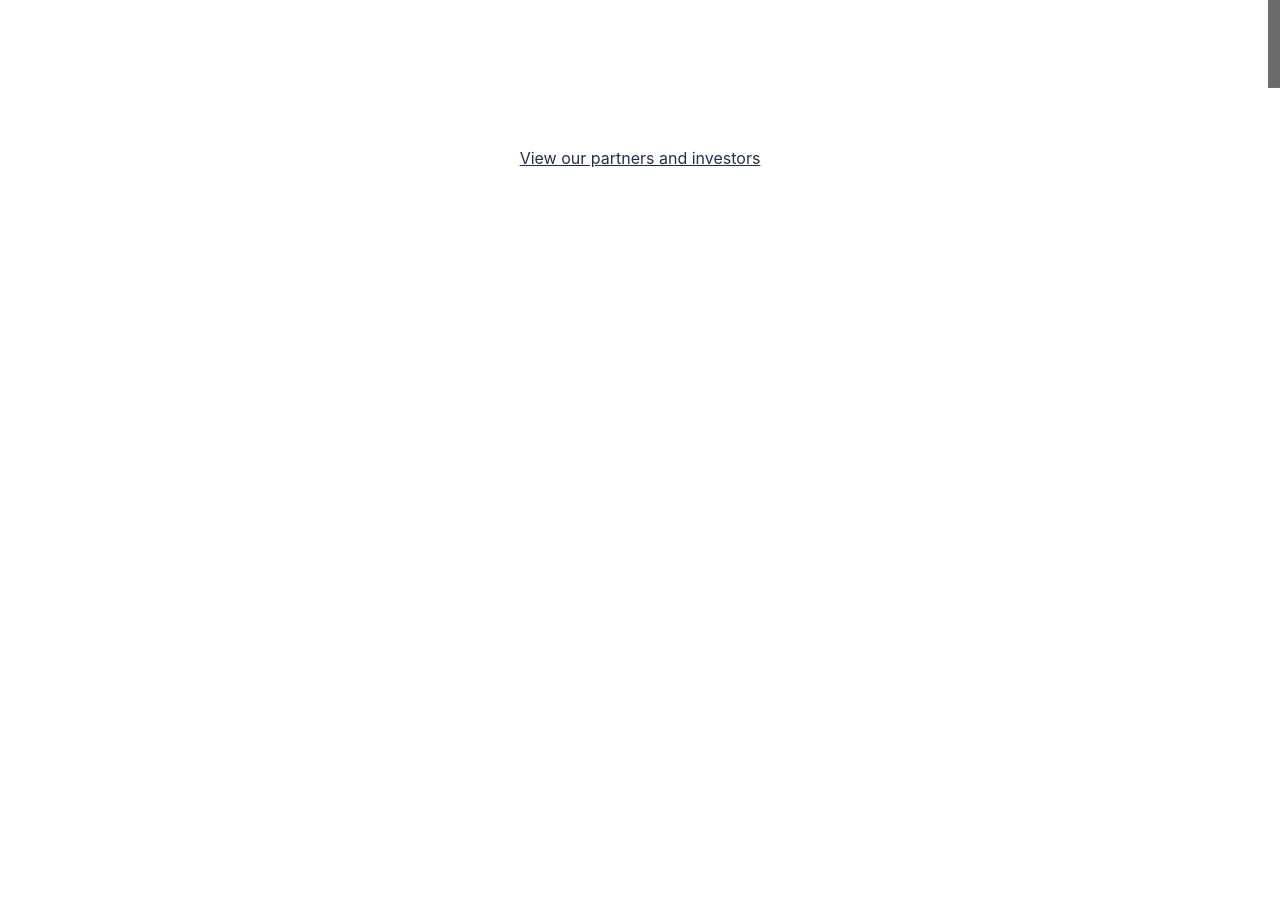
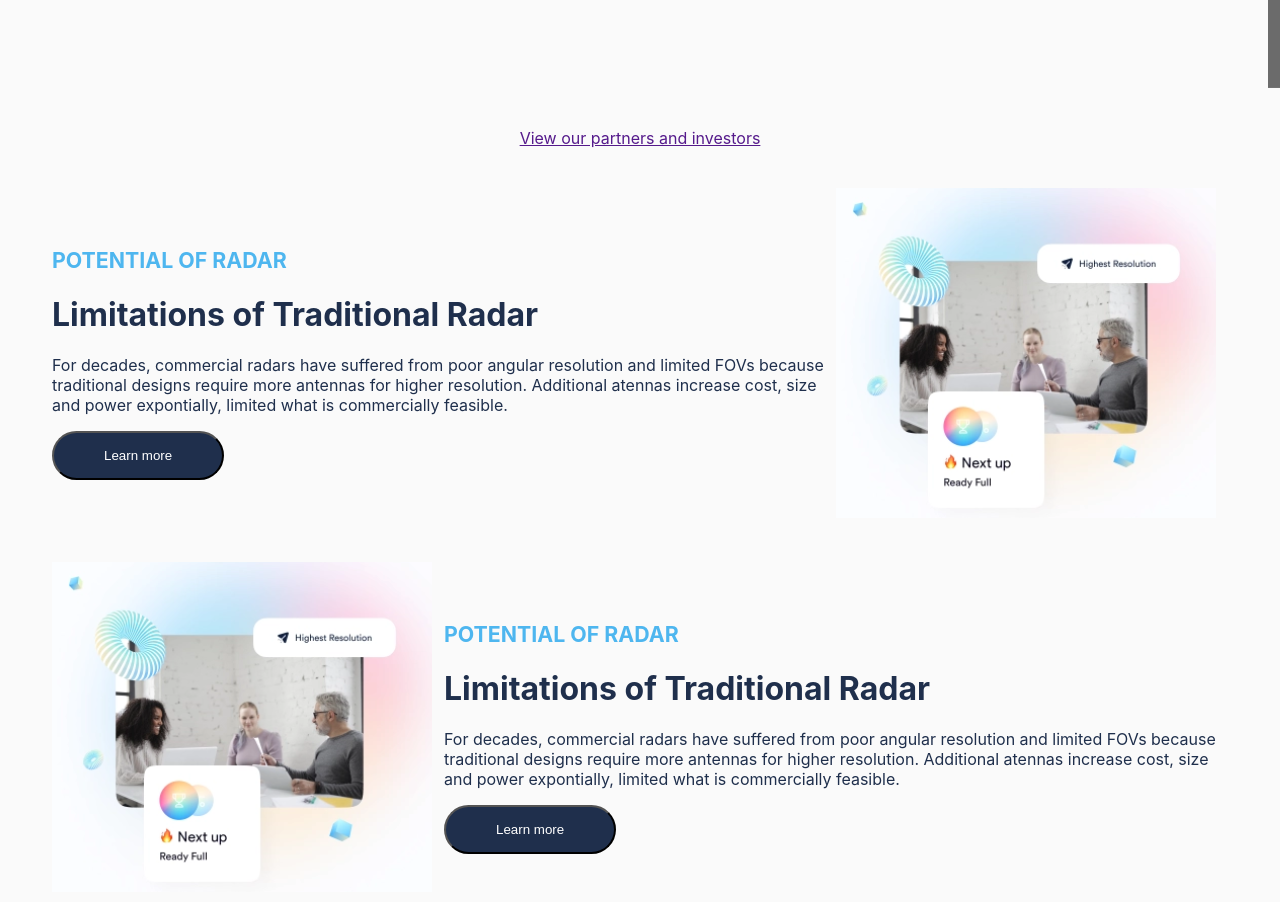
Before and after one commit to ShaanCoding/Archived, a React (Create React App) app in the folder react-oculi/: page / in a window 1280 px wide. Shown: the part 1400-2302 px from the top of the page. Before the commit the page ends 1600 px from the top, so only its background shows below. Built offline with nearby package versions, Linux system fonts and the light colour scheme.

Commit message:
Created infobox

```diff
--- a/react-oculi/src/App.tsx
+++ b/react-oculi/src/App.tsx
@@ -1,11 +1,37 @@
+import InfoBox from "./Components/InfoBox";
 import Partners from "./Components/Partners";
 import Splashscreen from "./Components/Splashscreen";
+
+import infoboxImg from "./images/infobox/infobox-1.PNG";
 
 function App() {
   return (
     <div className="App">
       <Splashscreen />
       <Partners />
+      <InfoBox
+        subHeading="POTENTIAL OF RADAR"
+        heading="Limitations of Traditional Radar"
+        paragraph="For decades, commercial radars have suffered from poor angular
+        resolution and limited FOVs because traditional designs require more
+        antennas for higher resolution. Additional atennas increase cost, size
+        and power expontially, limited what is commercially feasible."
+        buttonName="Learn more"
+        buttonURL=""
+        image={infoboxImg}
+      />
+      <InfoBox
+        subHeading="POTENTIAL OF RADAR"
+        heading="Limitations of Traditional Radar"
+        paragraph="For decades, commercial radars have suffered from poor angular
+        resolution and limited FOVs because traditional designs require more
+        antennas for higher resolution. Additional atennas increase cost, size
+        and power expontially, limited what is commercially feasible."
+        buttonName="Learn more"
+        buttonURL=""
+        image={infoboxImg}
+        isReverse={true}
+      />
     </div>
   );
 }
--- /dev/null
+++ b/react-oculi/src/Components/InfoBox.tsx
@@ -0,0 +1,31 @@
+const InfoBox: React.FC<{
+  subHeading: string;
+  heading: string;
+  paragraph: string;
+  buttonName: string;
+  buttonURL: string;
+  image: string;
+  isReverse?: boolean;
+}> = (props) => {
+  return (
+    <div
+      className="infobox box"
+      style={{ flexDirection: !props.isReverse ? "row" : "row-reverse" }}
+    >
+      <div style={{ flex: 2 }}>
+        <h2>{props.subHeading}</h2>
+        <h1>{props.heading}</h1>
+        <p>{props.paragraph}</p>
+        <a href={props.buttonURL}>
+          <button>{props.buttonName}</button>
+        </a>
+      </div>
+
+      <div style={{ flex: 1 }}>
+        <img src={props.image} />
+      </div>
+    </div>
+  );
+};
+
+export default InfoBox;
--- a/react-oculi/src/Components/Partners.tsx
+++ b/react-oculi/src/Components/Partners.tsx
@@ -7,7 +7,7 @@ import texasInstruments from "../images/partners/texasInstruments.png";
 
 const Partners = () => {
   return (
-    <div className="center column">
+    <div className="center column box">
       <div className="our-partners">
         <img src={BaiDu} />
         <img src={Decent} />
--- a/react-oculi/src/index.css
+++ b/react-oculi/src/index.css
@@ -13,23 +13,30 @@
   --dark-grey-hover: hsl(219, 42%, 30%);
   --opacity: hsla(219, 42%, 21%, 0.4);
 
+  --background-color: hsl(0, 0%, 98%);
   --white: hsl(0, 0%, 100%);
+
+  --blue: hsl(201, 83%, 62%);
 }
 
 body {
   margin: 2.5vw;
+  background-color: var(--background-color);
+  color: var(--dark-grey);
   font-family: -apple-system, BlinkMacSystemFont, "Segoe UI", "Roboto", "Oxygen",
     "Ubuntu", "Cantarell", "Fira Sans", "Droid Sans", "Helvetica Neue",
     sans-serif;
-  color: var(--dark-grey);
 }
 
-body a {
-  color: var(--dark-grey);
+button {
+  background-color: var(--dark-grey);
+  color: var(--white);
+  padding: 15px 50px;
+  border-radius: 50px;
 }
 
-body a:hover {
-  color: var(--dark-grey-hover);
+button:hover {
+  background-color: var(--dark-grey-hover);
 }
 
 .center {
@@ -40,6 +47,10 @@ body a:hover {
 
 .column {
   flex-direction: column;
+}
+
+.box {
+  padding: 20px 40px;
 }
 
 /* Start Of Splashscreen */
@@ -66,17 +77,6 @@ body a:hover {
   width: 600px;
 }
 
-.splashscreen button {
-  background-color: var(--dark-grey);
-  color: var(--white);
-  padding: 15px 50px;
-  border-radius: 50px;
-}
-
-.splashscreen button:hover {
-  background-color: var(--dark-grey-hover);
-}
-
 .splashscreen-circleBox {
   display: inline-block;
   text-align: center;
@@ -94,7 +94,14 @@ body a:hover {
   display: flex;
   align-items: center;
   justify-items: center;
-  padding: 20px 40px;
+}
+
+.our-partners a {
+  color: var(--dark-grey);
+}
+
+.our-partners a:hover {
+  color: var(--dark-grey-hover);
 }
 
 .our-partners img {
@@ -105,3 +112,19 @@ body a:hover {
 }
 
 /* End Of Our Partners */
+
+/* Start Of Infobox */
+
+.infobox {
+  display: flex;
+  justify-content: center;
+  align-items: center;
+  padding: 20px;
+}
+
+.infobox h2 {
+  color: var(--blue);
+  font-size: 16pt;
+}
+
+/* End Of Infobox */
```
Also changed, not shown: react-oculi/src/images/infobox/infobox-1.PNG (added).
